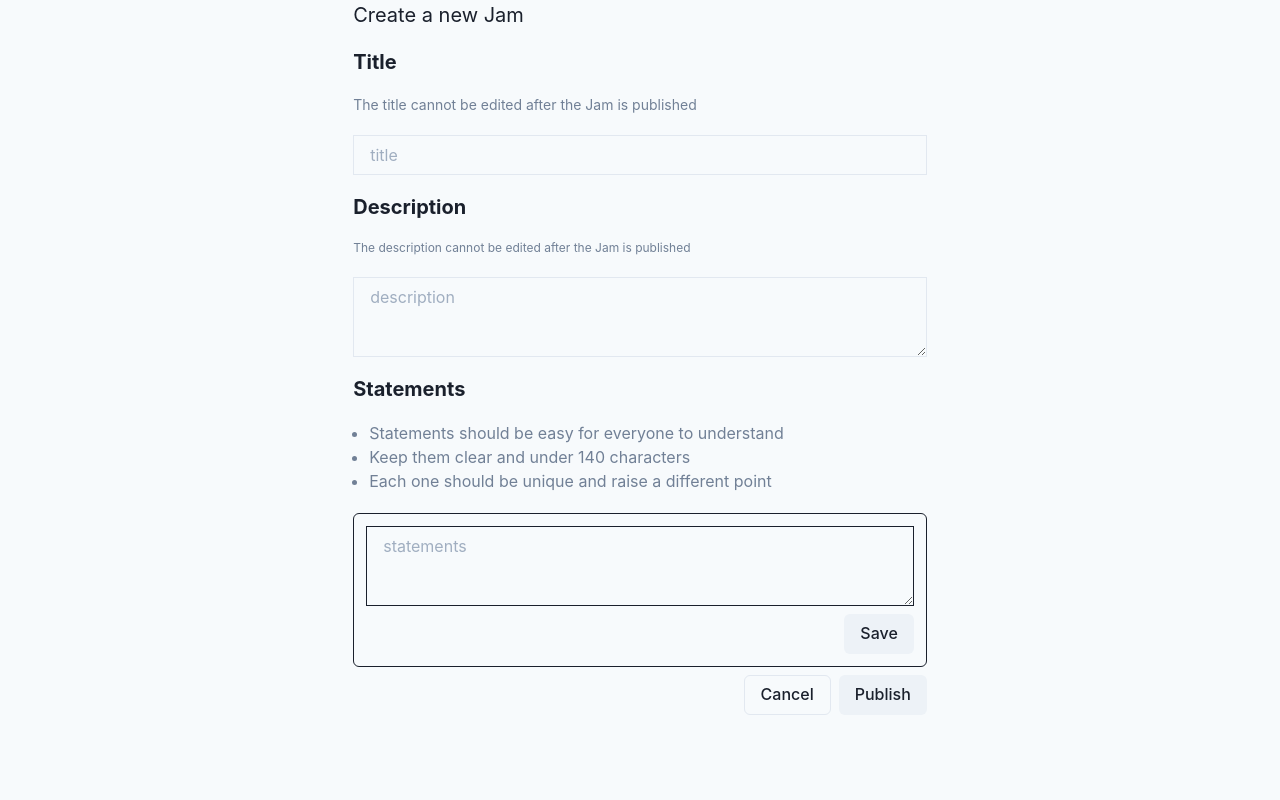
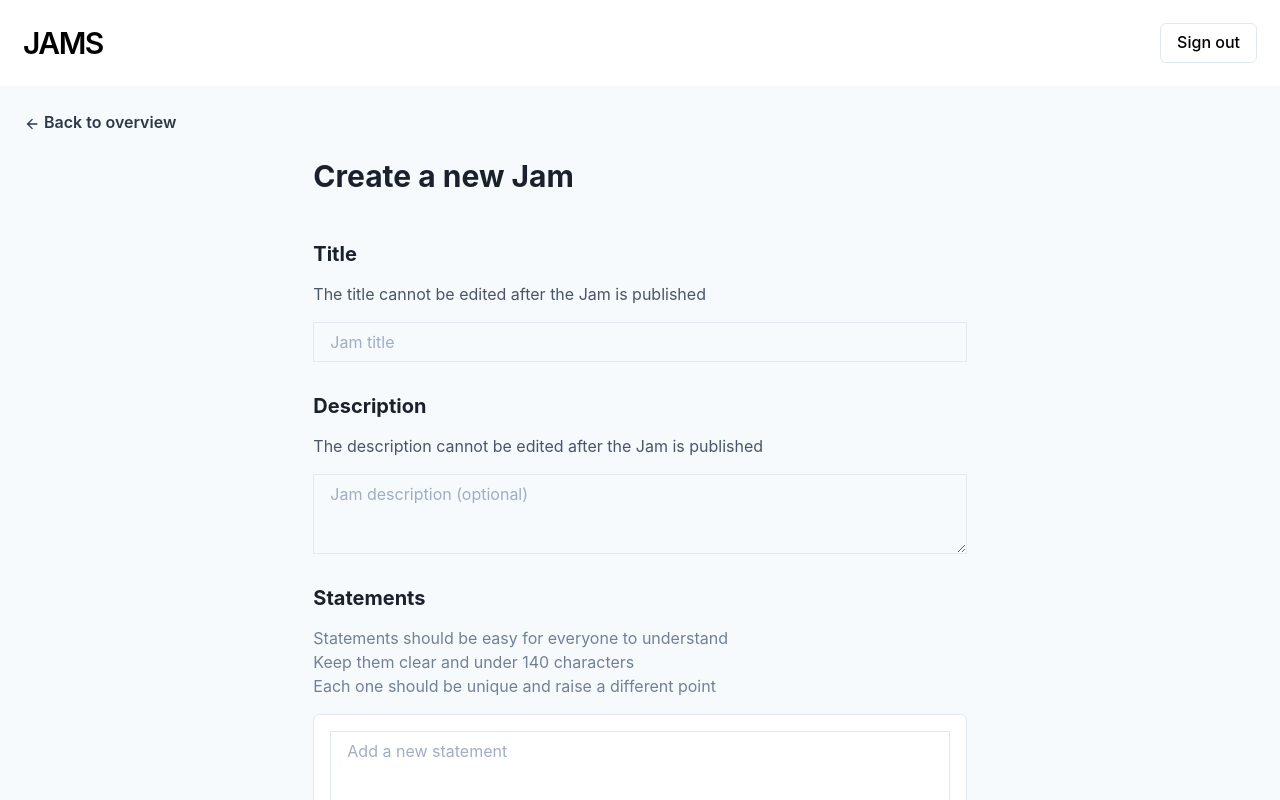
Before and after one commit to redbadger/jams, a Next.js app: page /moderator/create-jam in a window 1280 px wide. Shown: the top 800 px of the page. Built offline with nearby package versions, Linux system fonts and the light colour scheme.

Commit message:
Some fiddling

```diff
--- a/pages/moderator/create-jam.js
+++ b/pages/moderator/create-jam.js
@@ -1,8 +1,8 @@
 import {
   Heading,
   VStack,
-  Container,
   Input,
+  GridItem,
   Text,
   Textarea,
   Button,
@@ -12,6 +12,7 @@ import {
   UnorderedList,
 } from '@chakra-ui/react';
 
+import AdminLayout from '@/components/AdminLayout';
 import { useEffect, useState } from 'react';
 import ProposedStatementCard from '../../components/ProposedStatementCard';
 import ModalCreateJam from '../../components/ModalCreateJam';
@@ -23,7 +24,7 @@ function Moderator() {
   const [title, setTitle] = useState();
   const [allStatements, setAllStatements] = useState([]);
   const [currentStatement, setCurrentStatement] = useState('');
-  const [description, setDescriptionValue] = useState();
+  const [description, setDescriptionValue] = useState('');
   const [statementSubmitted, setStatementSubmitted] = useState(false);
   const [jamUrlPath, setJamUrlPath] = useState();
   const {
@@ -52,10 +53,8 @@ function Moderator() {
     })
       .then((response) => response.json())
       .then((jamData) => {
-        console.log(jamData);
         setJamUrlPath(jamData.urlPath);
         successModalOnOpen();
-        console.log(`status code: ${statementSubmitted}`);
       })
       .catch((error) => {
         console.error('Error saving statement: ', error);
@@ -112,35 +111,51 @@ function Moderator() {
 
   return (
     <>
-      <Container>
-        <VStack align="start" spacing={5}>
-          <Text fontSize="xl">Create a new Jam</Text>
-          <Heading size="md">Title</Heading>
-          <Text fontSize="sm" color="gray.500">
+      <AdminLayout>
+        <GridItem colSpan="4" colStart="2">
+          <VStack align="start" spacing={4}>
+            <Heading as="h2" size="lg" mb="4">
+              Create a new Jam
+            </Heading>
+
+            <Heading size="md" pt="4">
+              Title
+            </Heading>
+            <Text color="gray.600">
               The title cannot be edited after the Jam is published
             </Text>
             <Input
-            placeholder="title"
+              placeholder="Jam title"
               size="md"
               onChange={handleTitleChange}
               borderRadius="none"
             />
 
-          <Heading size="md">Description</Heading>
-          <Text fontSize="xs" color="gray.500">
+            <Heading size="md" pt="4">
+              Description
+            </Heading>
+            <Text color="gray.600">
               The description cannot be edited after the Jam is
               published
             </Text>
             <Textarea
-            placeholder="description"
+              placeholder="Jam description (optional)"
               size="md"
               onChange={handleDescriptionChange}
               borderRadius="none"
             />
 
-          <Heading size="md">Statements</Heading>
-          <VStack spacing={1} align="start" w="100%">
-            <UnorderedList size="sm" color="gray.500">
+            <Heading size="md" pt="4">
+              Statements
+            </Heading>
+            <VStack spacing={4} align="start" w="100%">
+              <UnorderedList
+                size="sm"
+                color="gray.500"
+                styleType="none"
+                p="0"
+                m="0"
+              >
                 <ListItem>
                   Statements should be easy for everyone to understand
                 </ListItem>
@@ -148,7 +163,8 @@ function Moderator() {
                   Keep them clear and under 140 characters
                 </ListItem>
                 <ListItem>
-                Each one should be unique and raise a different point
+                  Each one should be unique and raise a different
+                  point
                 </ListItem>
               </UnorderedList>
               {allStatements.map((statement, index) => (
@@ -162,9 +178,17 @@ function Moderator() {
                 </ProposedStatementCard>
               ))}
             </VStack>
-          <Box w="100%" border="1px" p={3} borderRadius="md" mb={3}>
+            <Box
+              w="100%"
+              border="1px"
+              borderColor="gray.200"
+              bg="white"
+              p={4}
+              borderRadius="md"
+              mb={4}
+            >
               <Textarea
-              placeholder="statements"
+                placeholder="Add a new statement"
                 size="md"
                 value={currentStatement}
                 onChange={handleStatementChange}
@@ -173,18 +197,31 @@ function Moderator() {
               />
 
               <Stack justify="flex-end" direction="row" spacing={2}>
-              <Button onClick={() => handleSave()}>Save</Button>
+                <Button
+                  onClick={() => handleSave()}
+                  colorScheme="blue"
+                >
+                  Save
+                </Button>
               </Stack>
             </Box>
           </VStack>
 
-        <Stack justify="flex-end" direction="row" spacing={2} mt={2}>
+          <Stack
+            justify="flex-end"
+            direction="row"
+            spacing={2}
+            mt={6}
+          >
             <Button onClick={cancelModalOnOpen} variant="outline">
               Cancel
             </Button>
-          <Button onClick={() => createJam()}>Publish</Button>
+            <Button onClick={() => createJam()} colorScheme="blue">
+              Publish
+            </Button>
           </Stack>
-      </Container>
+        </GridItem>
+      </AdminLayout>
 
       <ModalCreateJam
         successModalIsOpen={successModalIsOpen}
--- a/pages/moderator/index.js
+++ b/pages/moderator/index.js
@@ -84,5 +84,6 @@ function Moderator() {
     </>
   );
 }
+
 Moderator.auth = true;
 export default Moderator;
```
Lines whose indentation alone changed are shown as unchanged.
